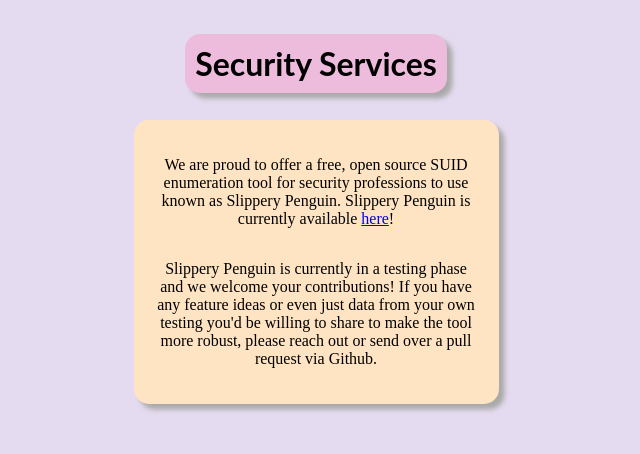
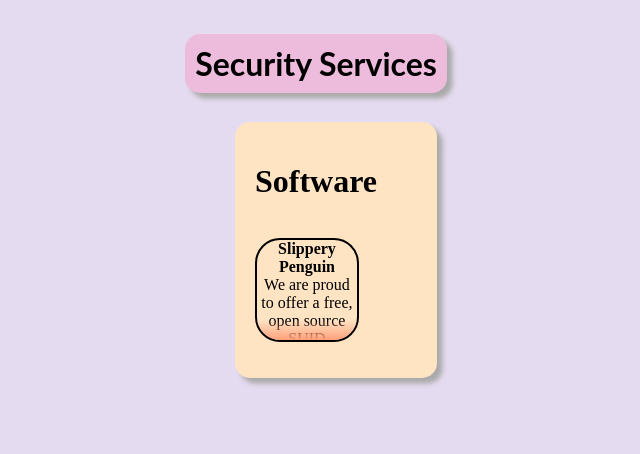
Before and after one commit to stlynnxx/EclecticElectronics, a Flask app: page /security in a window 1280 px wide. Shown: the top 454 px of the page, without its empty margins (324-964 px from the left). Run offline with Flask 3, Linux system fonts and the light colour scheme.

Commit message:
Back to work in here

```diff
--- a/app.py
+++ b/app.py
@@ -352,8 +352,13 @@ def pm():
         "May the force be with you",
         "Stay Hydrated!",
         "You're worth it!",
-        "You can't do your best if you don't get your rest!"
-        "A truly happy person is one who can enjoy the scenery while on a detour."
+        "You can't do your best if you don't get your rest!",
+        "A truly happy person is one who can enjoy the scenery while on a detour.",
+        "Often times, the only way out is through, but it is well worth the journey.",
+        "We must all suffer from one of two pains: the pain of discipline or the pain of regret. - Jim Rohn",
+        "Failure is not defeat until you stop trying.",
+        "I know of no more encouraging fact than the unquestionable ability of man to elevate his life by conscious endeavor. -Henry David Thoreau",
+
     ]
     random.shuffle(passer)
     message = random.choice(passer)
--- a/static/security.css
+++ b/static/security.css
@@ -7,7 +7,14 @@
 }
 
 
+.col1 {
+    display: flex;
+    flex-direction: column;
+    justify-content: flex-start;
+    align-items: flex-start;
+    margin: 2px;
 
+}
 .sec-header {
     display: flex;
     margin: 5px;
@@ -15,8 +22,8 @@
 
 .sec-para-one {
     display: flex;
-    justify-content: center;
-    align-items: center;
+    justify-content: flex-start;
+    align-items: flex-start;
     width: 100%;
     max-width: 325px;
     width: 100%;
@@ -30,3 +37,37 @@
     display: inline-grid;
     box-shadow: darkgray 5.5px 5.5px 5.5px;
 }
+.trans-card
+{
+
+
+   border: black solid 2px;
+    border-radius: 25px;
+    width: 100px;
+    height: 100px;
+    overflow: hidden;
+    background-color: bisque;
+    position: relative;
+
+
+    transform-origin: top left;
+    transition: width 0.4s ease, height 0.4s ease;
+}
+.trans-card::before {
+    content: "";
+    position: absolute;
+    bottom: 0;
+    left: 0;
+    height: 20px;
+    width: 100%;
+    background: linear-gradient(transparent, lightsalmon);
+    pointer-events: none;
+}
+
+.trans-card:hover{
+    width: 225px;
+    height: 200px;
+}
+.trans-card:hover::after {
+    display: none;
+}
--- a/templates/security.html
+++ b/templates/security.html
@@ -14,15 +14,18 @@
     <div class="sec-header">
         <h1 class="title">Security Services</h1>
     </div>
+    <!-- I would like to move the software card to the left-->
+    <div class="col1">
     <div class="sec-para-one">
-    <p>We are proud to offer a free, open source SUID enumeration
-    tool for security professions to use known as Slippery Penguin.
-        Slippery Penguin is currently available <a href="https://github.com/stlynnxx/Slippery-Penguin/tree/dev">here</a>!
-    </p>
-    <p>Slippery Penguin is currently in a testing phase and we welcome your
+        <h1>Software</h1>
+        <p class="trans-card"><strong>Slippery Penguin</strong><br>
+            We are proud to offer a free, open source SUID enumeration
+            tool for security professions to use known as Slippery Penguin.<br>
+            Slippery Penguin is currently in a testing phase and we welcome your
     contributions! If you have any feature ideas or even just data from your own testing
     you'd be willing to share to make the tool more robust, please reach out
-    or send over a pull request via Github.</p>
+    or send over a pull request via <a href="https://github.com/stlynnxx/Slippery-Penguin/tree/dev">Github</a>!</p>
+    </div>
     </div>
 
 
```
Also changed, not shown: static/software.css (+4 -4 lines), templates/software.html (+5 -5 lines), 1 other file.
